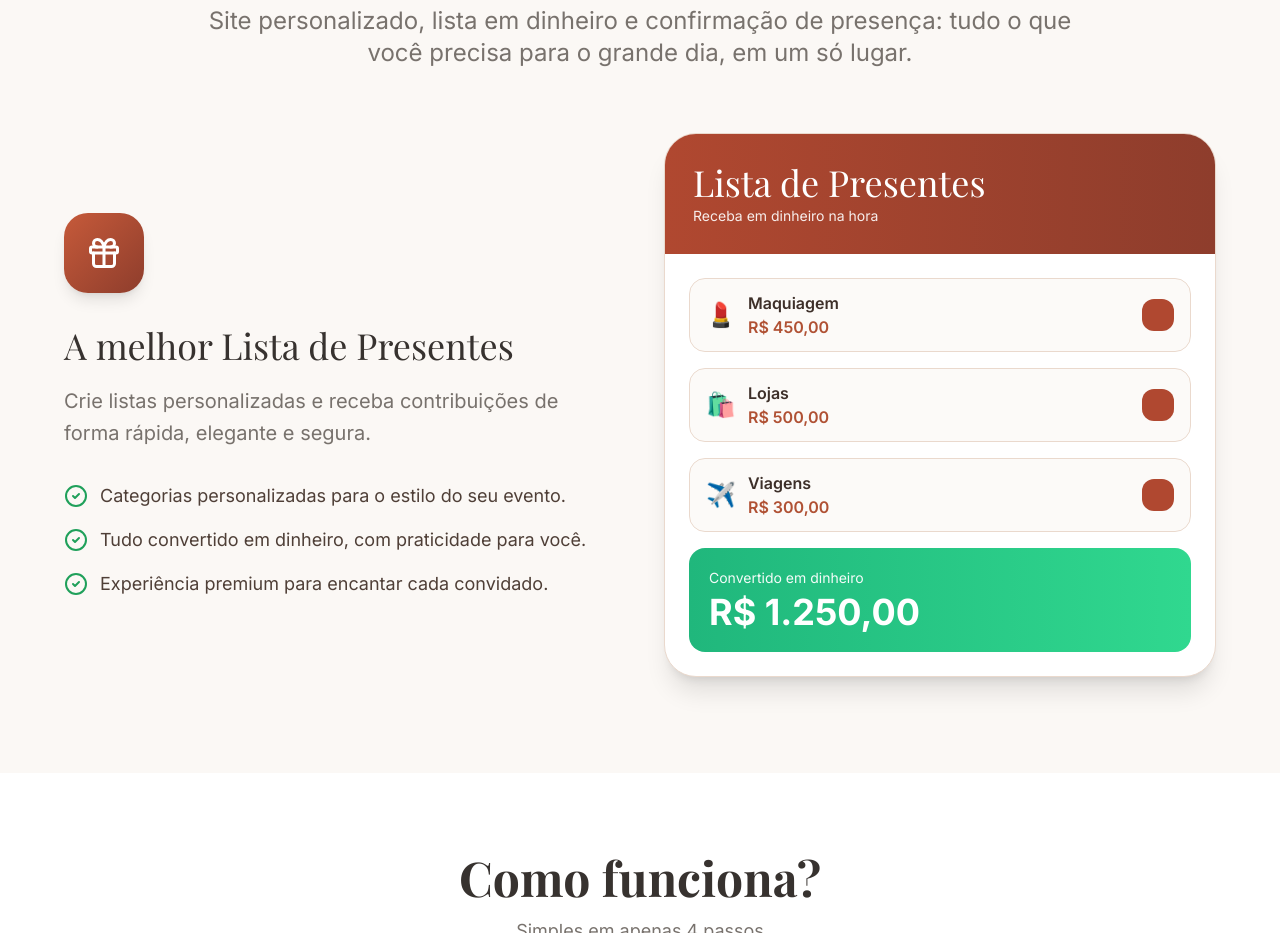
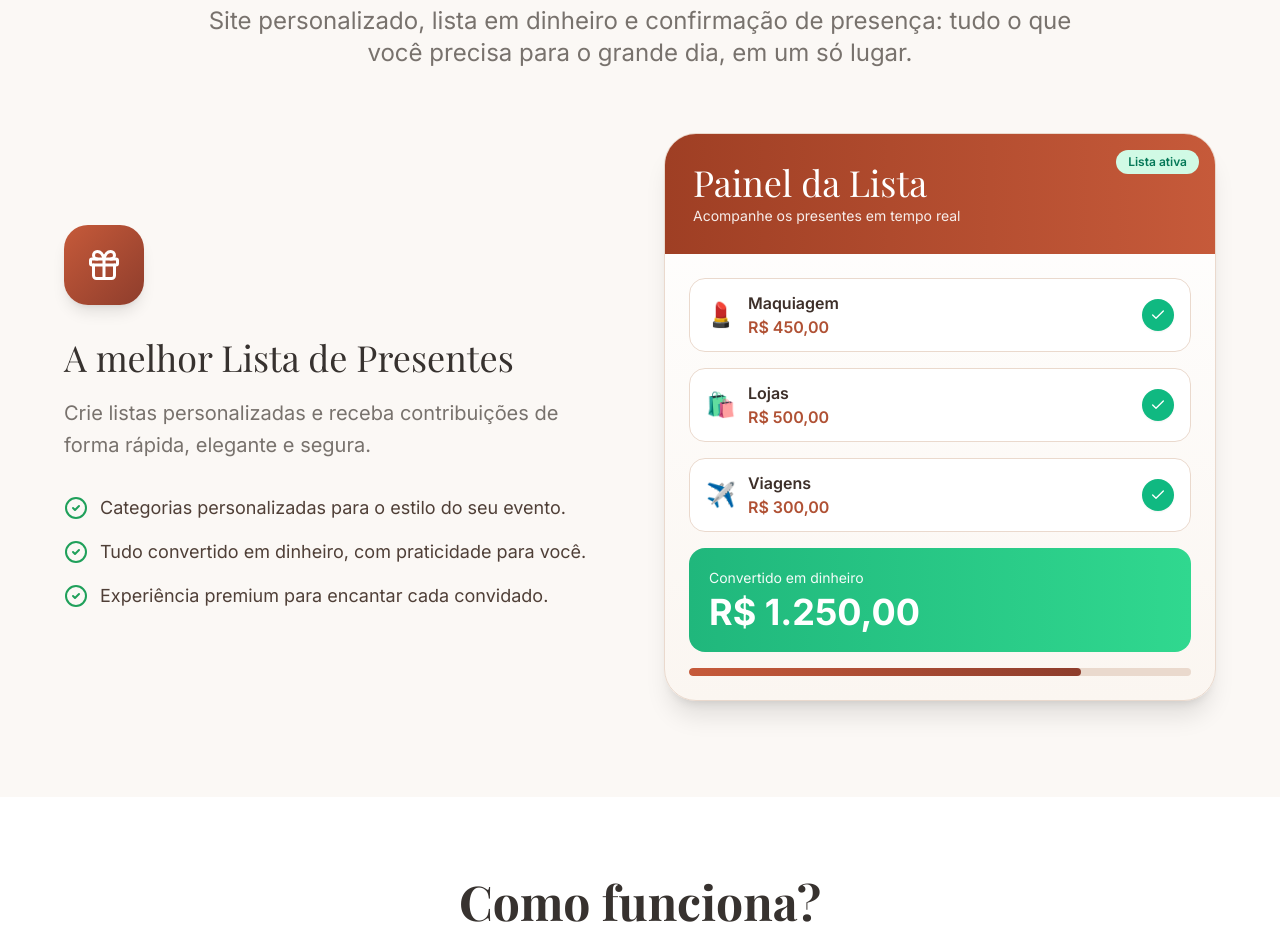
Before and after one commit to lumieconvites-netizen/lumie-presentes, a Next.js app: page / in a window 1280 px wide. Shown: the part 1620-2553 px from the top of the page. Built offline with nearby package versions, Linux system fonts and the light colour scheme; no server answers.

Commit message:
tweak: differentiate showcase design and add checked gift row animations

```diff
--- a/app/globals.css
+++ b/app/globals.css
@@ -348,3 +348,24 @@
 .hero-chip-bottom {
   animation-name: heroChipBottomInOut;
 }
+
+@keyframes giftRowFloatIn {
+  0% {
+    opacity: 0;
+    transform: translateY(8px);
+  }
+  100% {
+    opacity: 1;
+    transform: translateY(0);
+  }
+}
+
+.gift-check-row {
+  animation: giftRowFloatIn 520ms ease-out both;
+  transition: transform 220ms ease, box-shadow 220ms ease;
+}
+
+.gift-check-row:hover {
+  transform: translateY(-2px);
+  box-shadow: 0 10px 24px rgba(120, 60, 35, 0.12);
+}
--- a/app/page.tsx
+++ b/app/page.tsx
@@ -2,7 +2,7 @@ import Link from 'next/link';
 import Image from 'next/image';
 import { Button } from '@/components/ui/button';
 import { Navbar } from '@/components/layout/navbar';
-import { CalendarCheck2, ImageIcon, MessageCircleHeart, TimerReset, Sparkles, CreditCard, CheckCircle2, Gift } from 'lucide-react';
+import { CalendarCheck2, ImageIcon, MessageCircleHeart, TimerReset, Sparkles, CreditCard, CheckCircle2, Gift, Check } from 'lucide-react';
 
 const heroSlides = [
   { src: '/hero-slides/15-anos-01.jpg', alt: 'Festa de 15 anos 1' },
@@ -50,9 +50,9 @@ const features = [
 ];
 
 const showcaseGiftItems = [
-  { emoji: '💄', title: 'Maquiagem', value: 'R$ 450,00' },
-  { emoji: '🛍️', title: 'Lojas', value: 'R$ 500,00' },
-  { emoji: '✈️', title: 'Viagens', value: 'R$ 300,00' },
+  { id: 1, emoji: '💄', title: 'Maquiagem', value: 'R$ 450,00' },
+  { id: 2, emoji: '🛍️', title: 'Lojas', value: 'R$ 500,00' },
+  { id: 3, emoji: '✈️', title: 'Viagens', value: 'R$ 300,00' },
 ];
 
 export default function HomePage() {
@@ -209,17 +209,21 @@ export default function HomePage() {
               </div>
             </div>
 
-            <div className="rounded-[2rem] border border-[#ead9cd] bg-white shadow-xl overflow-hidden">
-              <div className="bg-gradient-to-r from-terracota-600 to-terracota-700 text-white px-7 py-7">
-                <h4 className="font-display text-4xl">Lista de Presentes</h4>
-                <p className="text-sm text-white/90 mt-1">Receba em dinheiro na hora</p>
+            <div className="rounded-[2rem] border border-[#ead9cd] bg-gradient-to-b from-white to-[#fbf6f1] shadow-xl overflow-hidden relative">
+              <div className="absolute top-4 right-4 rounded-full bg-emerald-100 text-emerald-700 text-xs font-semibold px-3 py-1">
+                Lista ativa
+              </div>
+              <div className="bg-gradient-to-r from-[#9f3f24] to-[#c65a3a] text-white px-7 py-7">
+                <h4 className="font-display text-4xl">Painel da Lista</h4>
+                <p className="text-sm text-white/90 mt-1">Acompanhe os presentes em tempo real</p>
               </div>
 
               <div className="p-6 space-y-4">
-                {showcaseGiftItems.map((item) => (
+                {showcaseGiftItems.map((item, index) => (
                   <div
                     key={item.title}
-                    className="rounded-2xl border border-[#ead9cd] bg-[#fcfaf8] px-4 py-3 flex items-center justify-between"
+                    className="gift-check-row rounded-2xl border border-[#ead9cd] bg-white px-4 py-3 flex items-center justify-between"
+                    style={{ animationDelay: `${index * 120}ms` }}
                   >
                     <div className="flex items-center gap-3">
                       <span className="text-2xl">{item.emoji}</span>
@@ -228,13 +232,19 @@ export default function HomePage() {
                         <p className="text-[#b05134] font-semibold">{item.value}</p>
                       </div>
                     </div>
-                    <div className="h-8 w-8 rounded-lg bg-terracota-600" />
+                    <div className="h-8 w-8 rounded-full bg-emerald-500 text-white inline-flex items-center justify-center shadow-sm">
+                      <Check className="w-4 h-4" />
+                    </div>
                   </div>
                 ))}
 
                 <div className="rounded-2xl bg-gradient-to-r from-[#20b77c] to-[#30d88f] p-5 text-white">
                   <p className="text-sm opacity-95">Convertido em dinheiro</p>
                   <p className="text-4xl font-bold mt-1">R$ 1.250,00</p>
+                </div>
+
+                <div className="h-2 rounded-full bg-[#ead9cd] overflow-hidden">
+                  <div className="h-full w-[78%] bg-gradient-to-r from-terracota-500 to-terracota-700 rounded-full" />
                 </div>
               </div>
             </div>
```
